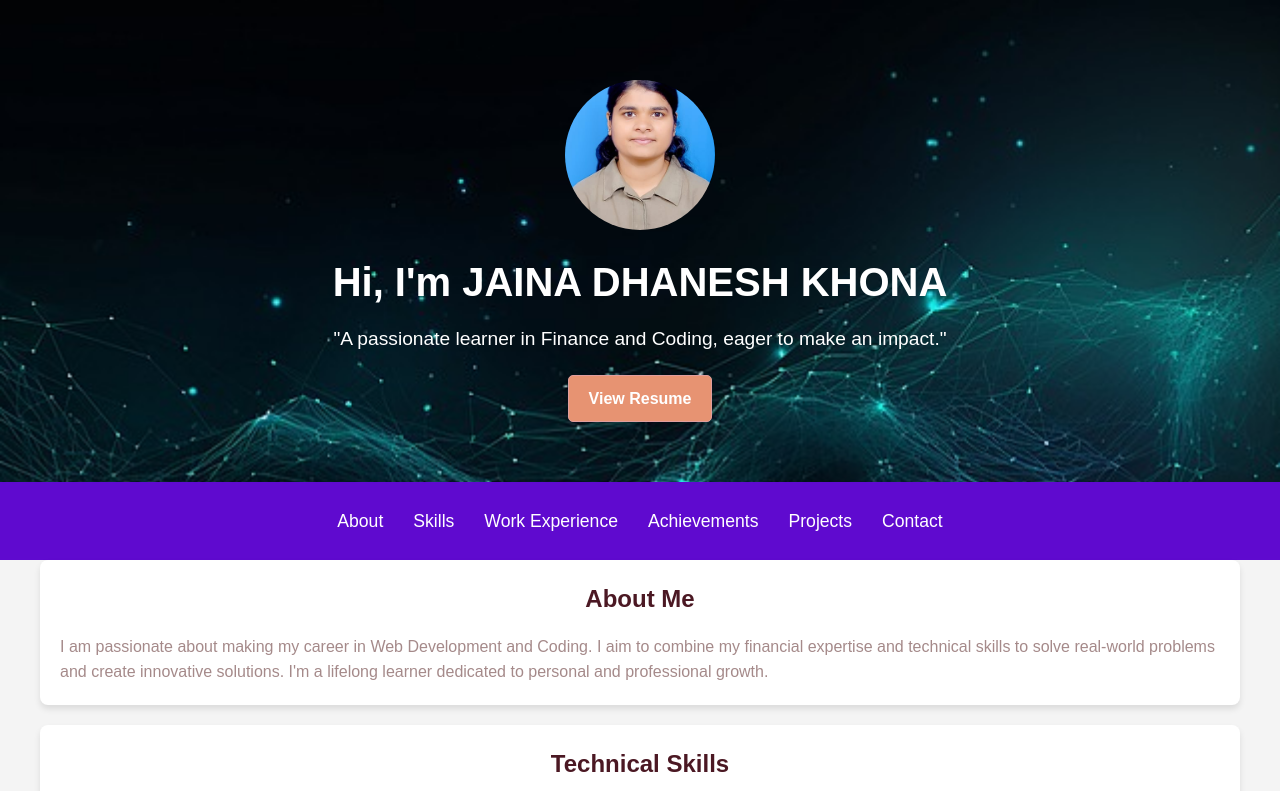
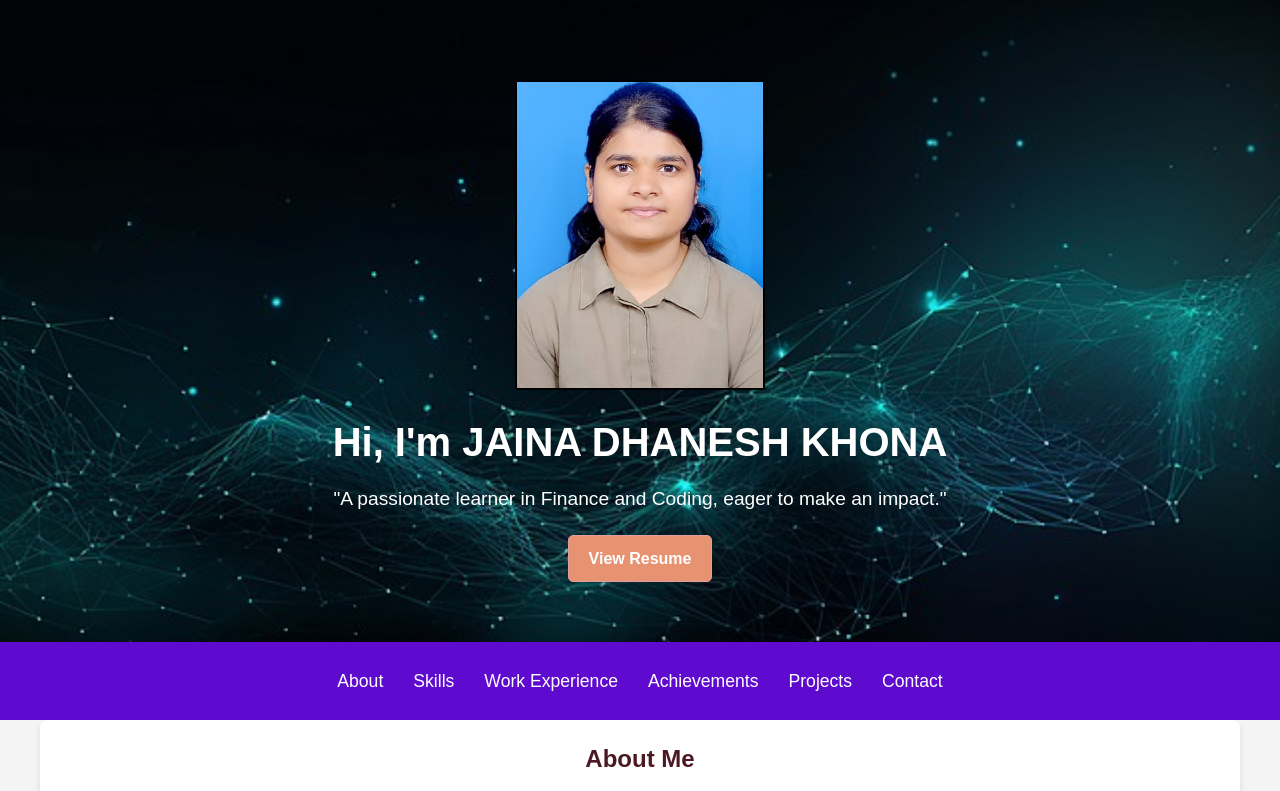
Before and after one commit to Jaina-21/personal_portfolio, a plain HTML site: page index.html in a window 1280 px wide. Shown: the top 791 px of the page. Drawn offline with Linux system fonts and the light colour scheme.

Commit message:
Update SELF PORTFOLIO.css

```diff
--- a/SELF PORTFOLIO.css
+++ b/SELF PORTFOLIO.css
@@ -15,13 +15,14 @@ body {
 
 /* Profile Image */
 .profile-image {
-    width: 150px;
-    height: 150px;
-    border-radius: 50%;
+    width: 250px;
+    height: 310px;
     object-fit: cover;
     margin: 20px auto;
     display: block; /* Centers the image */
+    border: 2px solid #000000; /* Optional: Adds a border for style */
 }
+
 
 /* Header */
 .header {
```
